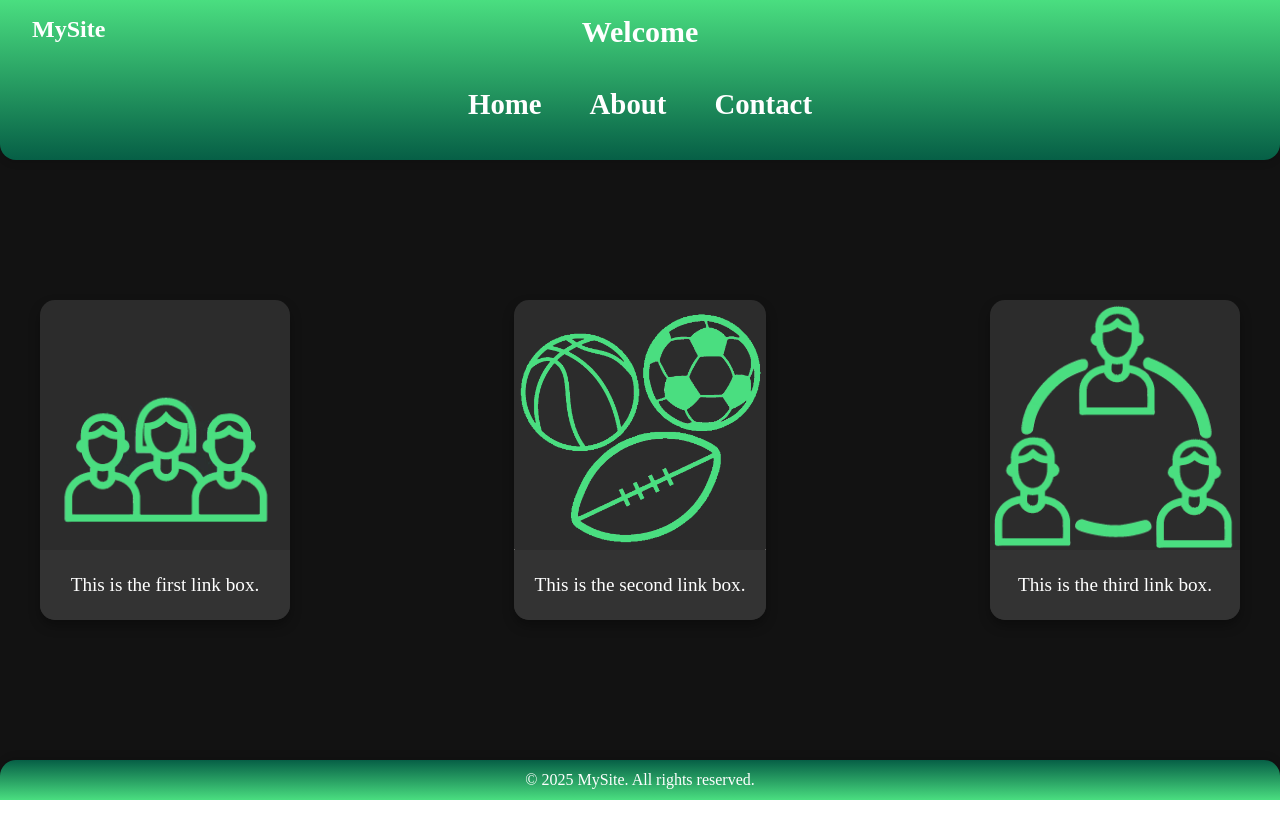
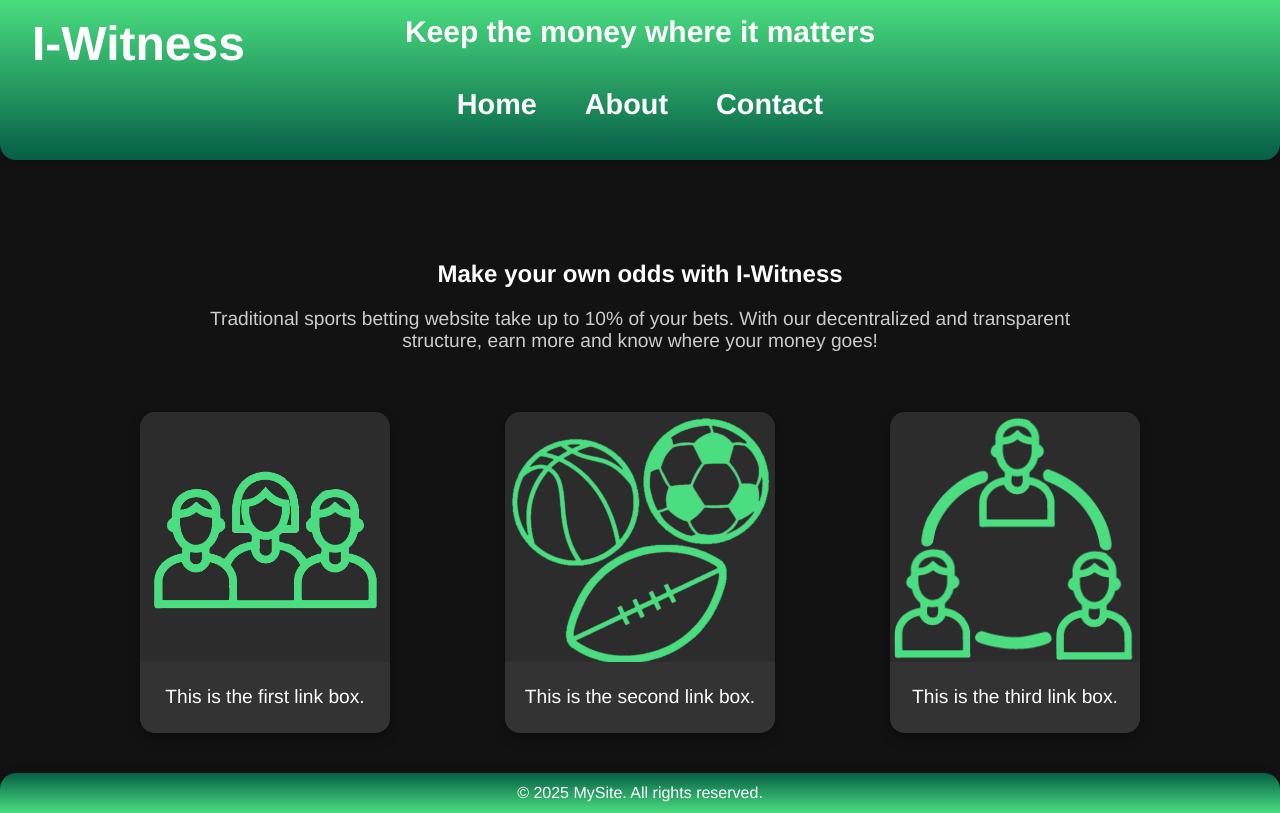
Before and after one commit to rks5920/cmpsci263_project_2, a Next.js app: page / in a window 1280 px wide. Built offline with nearby package versions, Linux system fonts and the light colour scheme.

Commit message:
Added UI elements and filled in some of the index page

```diff
--- a/components/PageComponents/Header.js
+++ b/components/PageComponents/Header.js
@@ -13,10 +13,10 @@ function Header() {
       animate={{ opacity: 1, y: 0 }}
       transition={{ duration: 0.8 }}
     >
-      <LogoWrapper>MySite</LogoWrapper>
+      <LogoWrapper>I-Witness</LogoWrapper>
 
       <TitleContainer>
-        <Title>Welcome</Title>
+        <Title>Keep the money where it matters</Title>
       </TitleContainer>
 
       <NavbarContainer>
@@ -44,7 +44,7 @@ const LogoWrapper = styled.div`
   position: absolute;
   top: 1rem;
   left: 2rem;
-  font-size: 1.5rem;
+  font-size: 3rem;
   color: white;
   font-weight: bold;
 `;
--- a/components/PageComponents/LinkBox.js
+++ b/components/PageComponents/LinkBox.js
@@ -27,11 +27,11 @@ const StyledLink = styled(Link)`
 
 const BoxContainer = styled.div`
   width: 100%;
-  max-width: 400px;  // Increased width to make the box bigger
+  max-width: 400px;
   background-color: #2c2c2c;
-  border-radius: 15px;  // Slightly rounded corners for a more modern look
+  border-radius: 15px;
   overflow: hidden;
-  box-shadow: 0 6px 12px rgba(0, 0, 0, 0.3);  // Slightly stronger shadow
+  box-shadow: 0 6px 12px rgba(0, 0, 0, 0.3);
   transition: transform 0.3s ease-in-out;
 
   &:hover {
--- a/pages/_app.js
+++ b/pages/_app.js
@@ -8,6 +8,7 @@ export const GlobalStyle = createGlobalStyle`
     margin: 0;
     padding: 0;
     box-sizing: border-box;
+    font-family: 'Helvetica', sans-serif;
   }
 
   body, html {
@@ -19,7 +20,7 @@ export default function App({ Component, pageProps }) {
   return (
     <>
         <Head>
-          <title>Flash Back</title>
+          <title>I-Witness</title>
           <meta name='description' content='Put a description here about your app'/>
           <meta name='robots' content='index, follow'/>
           <link rel="apple-touch-icon" sizes="180x180" href="/favicon_package/apple-touch-icon.png"/>
--- a/pages/index.js
+++ b/pages/index.js
@@ -1,5 +1,3 @@
-
-
 import styled from 'styled-components';
 import LinkBox from '@/components/PageComponents/LinkBox';
 import Header from '@/components/PageComponents/Header';
@@ -10,10 +8,15 @@ export default function Home() {
     <PageContainer>
       <Header />
       <MainContentWrapper>
+        <MainInnerWrapper>
+          <TextSection>
+            <h1>Make your own odds with I-Witness</h1>
+            <p>Traditional sports betting website take up to 10% of your bets. With our decentralized and transparent structure, earn more and know where your money goes!</p>
+          </TextSection>
           <ContentContainer>
             <LinkBox
               href="/page1"
-            imageSrc="\ThreePeople.png"
+              imageSrc="/ThreePeople.png"
               description="This is the first link box."
             />
             <LinkBox
@@ -23,17 +26,16 @@ export default function Home() {
             />
             <LinkBox
               href="/page3"
-            imageSrc="\InternetPeople.png"
+              imageSrc="/InternetPeople.png"
               description="This is the third link box."
             />
           </ContentContainer>
+        </MainInnerWrapper>
       </MainContentWrapper>
       <Footer />
     </PageContainer>
   );
 }
-
-// Styled Components
 
 const PageContainer = styled.div`
   display: flex;
@@ -48,17 +50,39 @@ const MainContentWrapper = styled.main`
   flex: 1;
   display: flex;
   justify-content: center;
-  align-items: center;
+  align-items: start;
   background-color: #121212;
   color: white;
-  padding: 20px;
+  padding: 40px 20px;
+`;
+
+const MainInnerWrapper = styled.div`
+  max-width: 1000px;
+  width: 100%;
+  display: flex;
+  flex-direction: column;
+  align-items: center;
+`;
+
+const TextSection = styled.div`
+  text-align: center;
+  margin: 60px;
+
+  h1 {
+    font-size: 1.5rem;
+    margin-bottom: 20px;
+  }
+
+  p {
+    font-size: 1.2rem;
+    color: #cccccc;
+  }
 `;
 
 const ContentContainer = styled.div`
   display: flex;
   justify-content: space-between;
-  gap: 15px;
+  gap: 30px;
   flex-wrap: wrap;
-  max-width: 1200px;  // Restrict the max width of the container
   width: 100%;
 `;
```
Also changed, not shown: public/ThreePeople.png, public/sports.png. Lines whose indentation alone changed are shown as unchanged.
